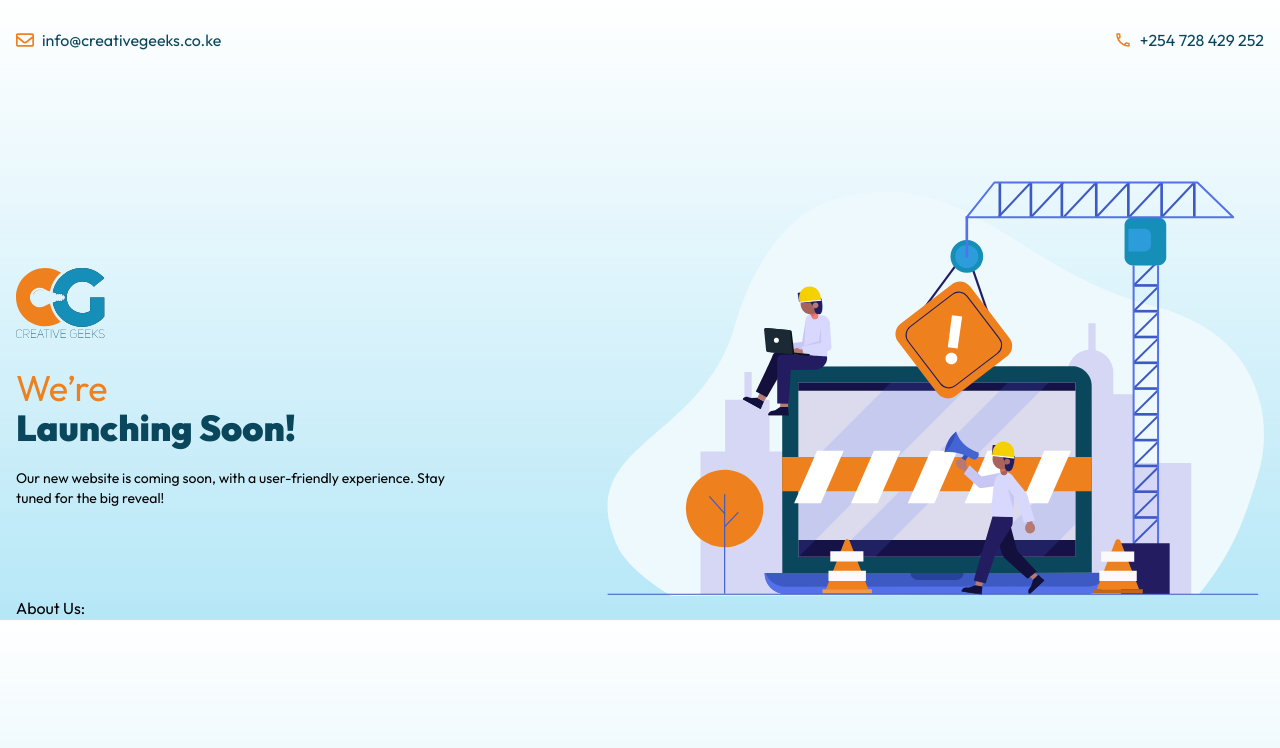
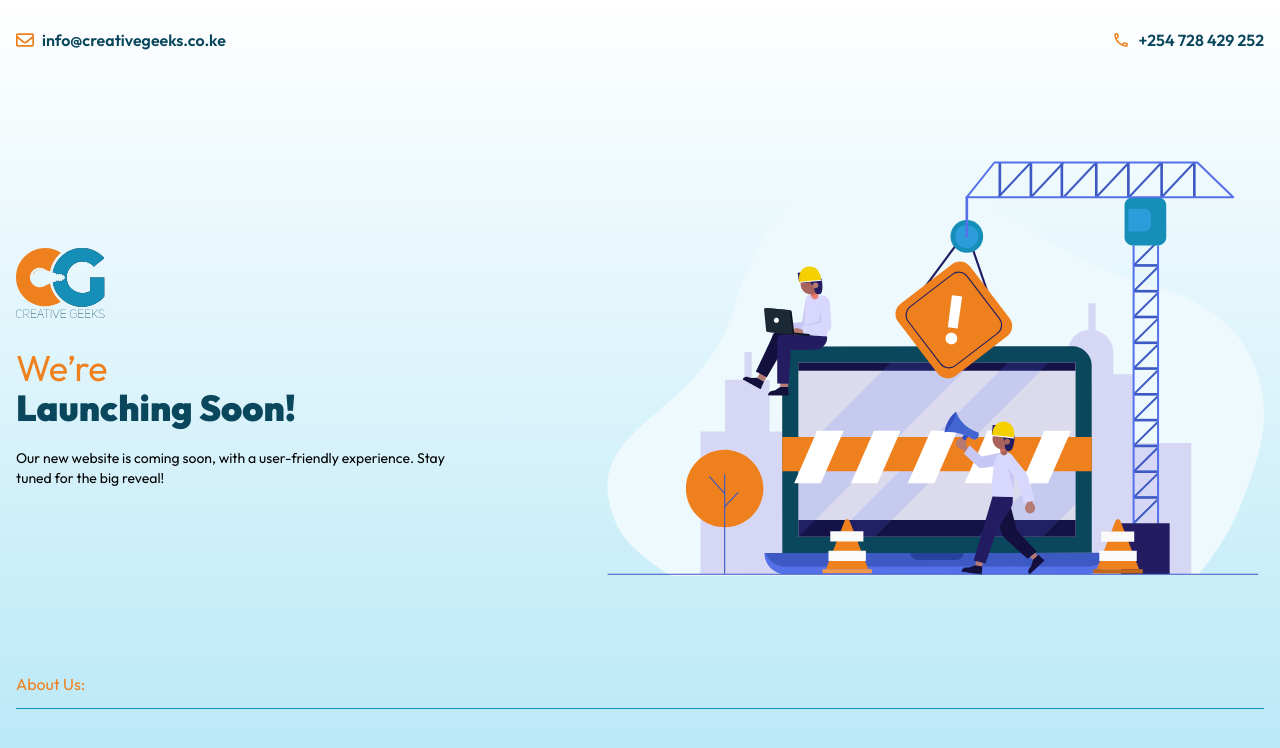
Before and after one commit to gathumartins/geeks, a Next.js app: page / in a window 1280 px wide. Shown: the top 748 px of the page. Built offline with nearby package versions, Linux system fonts and the light colour scheme.

Commit message:
added the footer

```diff
--- a/src/app/globals.css
+++ b/src/app/globals.css
@@ -17,6 +17,7 @@
 } */
 
 body {
+  min-height: 100vh;
   color: rgb(var(--foreground-rgb));
   background: linear-gradient(
       to bottom,
--- a/src/app/page.tsx
+++ b/src/app/page.tsx
@@ -8,12 +8,12 @@ export default function Home() {
     <div className="container px-4 mx-auto flex flex-col">
       <header className="flex flex-row justify-between gap-6 h-[80px] py-4">
         <Link href="mailto:info@creativegeeks.co.ke" className="flex group flex-row gap-2 place-items-center text-[#EF801E] hover:text-[#EF801E]"><FaRegEnvelope  className="h-[18px] w-[18px]"/>
-<span className="text-[#0A475C] group-hover:text-[#EF801E] text-base hidden sm:inline-block">info@creativegeeks.co.ke</span></Link>
+<span className="text-[#0A475C] group-hover:text-[#EF801E] text-base hidden sm:inline-block font-semibold">info@creativegeeks.co.ke</span></Link>
         <Link href="tel:+254 728 429 252" className="flex group flex-row gap-2 place-items-center text-[#EF801E] hover:text-[#EF801E]"><MdOutlineLocalPhone className="h-[18px] w-[18px]"/>
-<span className="text-[#0A475C] group-hover:text-[#EF801E] text-base hidden sm:inline-block">+254 728 429 252</span></Link>
+<span className="text-[#0A475C] group-hover:text-[#EF801E] text-base hidden sm:inline-block font-semibold">+254 728 429 252</span></Link>
       </header>
-      <main>
-        <section className="flex flex-col sm:flex-row justify-between mt-[100px]">
+      <main className="my-[80px]">
+        <section className="flex flex-col sm:flex-row justify-between">
           <div className="text-center sm:text-left flex justify-start flex-col sm:justify-center">
           <div><Image src="/imgs/logo2.svg" alt="Creative Geeks logo" width={89} height={70} className="inline-block"/></div>
           <h2 className="text-[#EF801E] font-normal text-4xl mt-[30px]">We’re</h2>
@@ -25,8 +25,9 @@ export default function Home() {
         </div>
         </section>
       </main>
-      <footer>
-        <h3>About Us:</h3>
+      <footer className=" h-[80px] py-4">
+        <h3 className="text-base text-[#EF801E] font-medium text-center sm:text-left mb-3">About Us:</h3>
+        <div className="border-t-[1px] border-solid border-[#158EB8]"></div>
       </footer>
     </div>
   );
```
